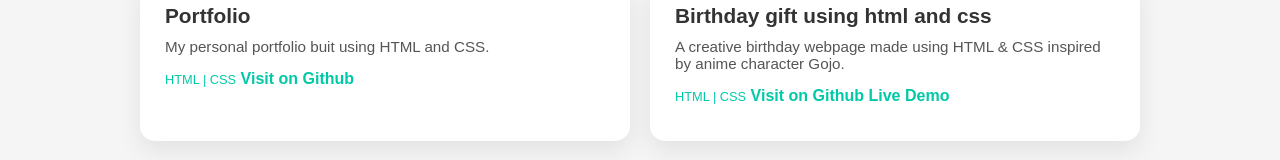
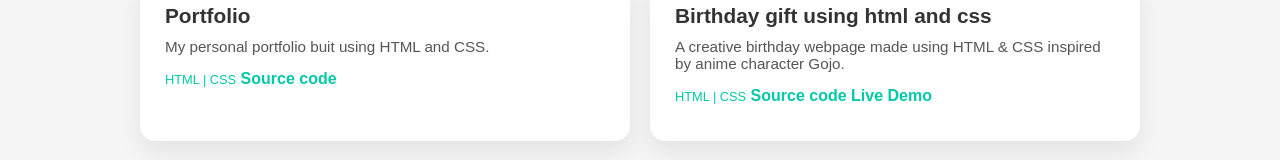
Before and after one commit to ranjeetcodes-06/ranjeetcodes-06.github.io, a plain HTML site: page index.html in a window 1280 px wide. Shown: the part 1280-1440 px from the top of the page. Drawn offline with Linux system fonts and the light colour scheme.

Commit message:
Update index.html

```diff
--- a/index.html
+++ b/index.html
@@ -55,7 +55,7 @@
                 <h3>Portfolio</h3>
                 <p>My personal portfolio buit using HTML and CSS.</p>
                 <span class="tech">HTML | CSS</span>
-                <a href="https://github.com/ranjeetcodes-06/portfolio" target="_blank" class="secondary">Visit on Github
+                <a href="https://github.com/ranjeetcodes-06/ranjeetcodes-06.github.io" target="_blank">Source code
                 </a>
             </div>
 
@@ -64,7 +64,7 @@
                 <p>A creative birthday webpage made using HTML & CSS inspired by anime character Gojo.</p>
                 <span class="tech">HTML | CSS</span>
                 <a href="https://github.com/ranjeetcodes-06/Birthday-gift" target="_blank">
-               Visit on Github
+               Source code
                 </a>
               <a
                   href="https://ranjeetcodes-06.github.io/Birthday-gift/ " target="_blank">
```
